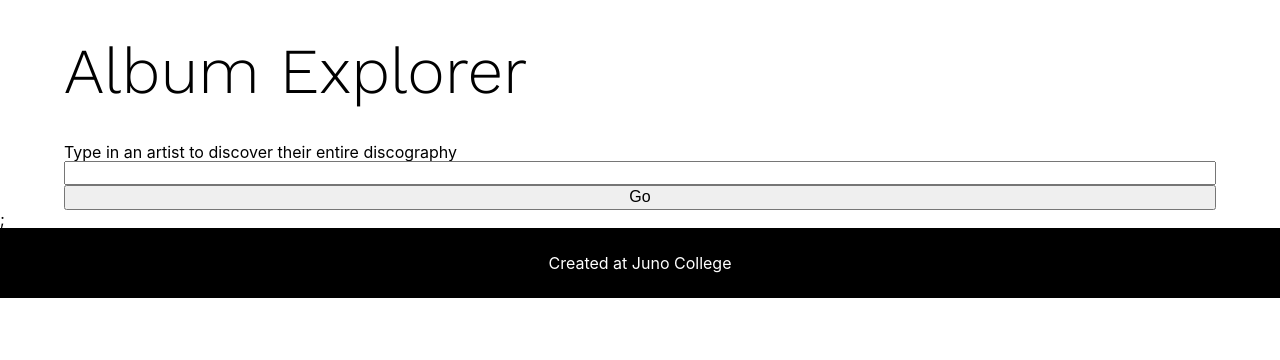
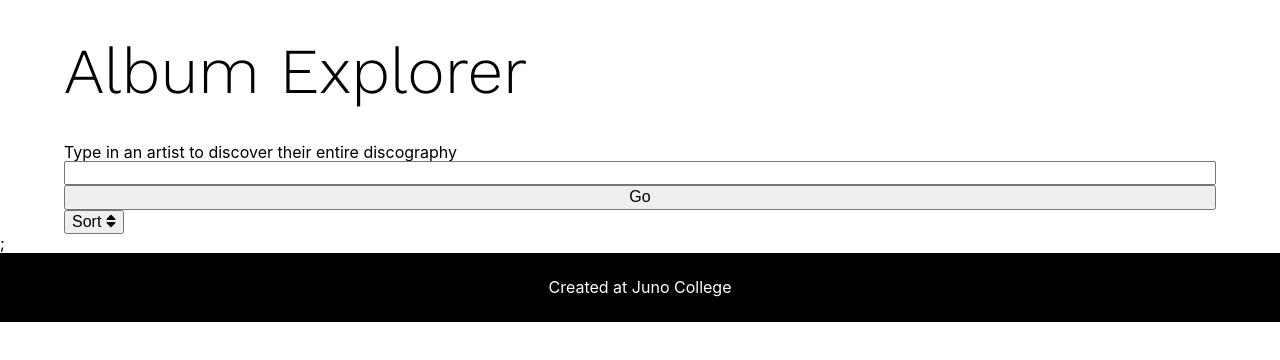
Before and after one commit to anjelicatizon/album-explorer, a React (Create React App) app: page / in a window 1280 px wide. Shown: the top 360 px of the page. Built offline with nearby package versions, Linux system fonts and the light colour scheme; a web font is replaced by a local one.

Commit message:
installed Font Awesome

```diff
--- a/package.json
+++ b/package.json
@@ -3,6 +3,11 @@
   "version": "0.1.0",
   "private": true,
   "dependencies": {
+    "@fortawesome/fontawesome-svg-core": "^1.2.30",
+    "@fortawesome/free-brands-svg-icons": "^5.14.0",
+    "@fortawesome/free-regular-svg-icons": "^5.14.0",
+    "@fortawesome/free-solid-svg-icons": "^5.14.0",
+    "@fortawesome/react-fontawesome": "^0.1.11",
     "@testing-library/jest-dom": "^4.2.4",
     "@testing-library/react": "^9.5.0",
     "@testing-library/user-event": "^7.2.1",
--- a/src/App.js
+++ b/src/App.js
@@ -1,7 +1,11 @@
-import React from "react";
+import React, { Fragment } from "react";
 import axios from "axios";
 import Header from "./components/Header.js"
 import Footer from "./components/Footer.js"
+// Font Awesome - CAN MAKE A COMPONENT LATER
+import ReactDOM from 'react-dom'
+import { FontAwesomeIcon } from '@fortawesome/react-fontawesome'
+import { faSort } from '@fortawesome/free-solid-svg-icons'
 import "./App.css";
 
 class App extends React.Component {
@@ -79,6 +83,12 @@ class App extends React.Component {
     })
   }
 
+  //Tracks Sort button
+  handleSort = (album) => {
+    console.log(album)
+    const sortedResults = [... album].sort()
+  }
+
   render() {
     return (
       <div className="App">
@@ -93,15 +103,19 @@ class App extends React.Component {
               <input type="text" id="newAlbum" className="search-bar" onChange={this.handleChange} value={this.state.userInput}/>
               <input type="submit" className="submit" value="Go" onClick={this.handleClick}/>
             </form>
+
+            {/* Sort Button */}
+            <button className="sort" onClick={this.handleSort}>Sort <FontAwesomeIcon icon={faSort} /></button>
           </div>
         </section>
 
         {/* RESULTS/ALBUM SECTION */}
         {/* Telling render method that once you get info on the albums, map through them and display them in an li*/}
-        {/* REFECTOR THIS LATER WITH PROPS & A COMPONENT */}
+        {/* REFACTOR THIS LATER WITH PROPS & A COMPONENT */}
         {this.state.albums.map((album) => {
           console.log(album)
 
+          // Variables for specific pieces of info from the API
           const artistName = album.artistName
           const albumArt = album.artworkUrl100
           const albumName = album.collectionName
@@ -111,14 +125,18 @@ class App extends React.Component {
 
           return (
               <section className="wrapper">
+
+                {/* Album results */}
                 <ul key={id}>
+
                   <li>
-                    <img src={albumArt} alt="FILL IN LATER"/>
+                    <img src={albumArt} alt="Album artwork"/>
                     <h3>{albumName}</h3>
                     <p>{explicitAlert}</p>
                     <p>Released: {releaseDate.slice(0,10)}</p>
                   </li>
                 </ul>
+
               </section>
           )
         })};
```
Also changed, not shown: 1 other file (tests, documents, lock files or other folders). Lines whose indentation alone changed are shown as unchanged.
